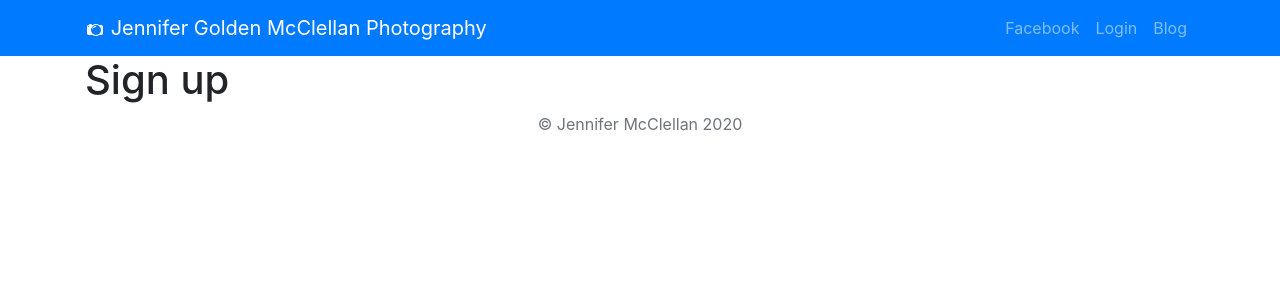
After one commit to DJMcClellan1966/photowebpage, a Django app: page /accounts/signup in a window 1280 px wide. The commit adds this page. Shown: the top 300 px of the page. Run offline with Django 3.2, Linux system fonts and the light colour scheme; some libraries are stand-ins or nearby versions.

Commit message:
added login, signup and logout to accounts page

```diff
--- /dev/null
+++ b/accounts/templates/accounts/login.html
@@ -0,0 +1,5 @@
+{% extends 'base.html' %}
+
+{% block content %}
+Login
+{% endblock %}
--- /dev/null
+++ b/accounts/templates/accounts/signup.html
@@ -0,0 +1,11 @@
+{% extends 'base.html' %}
+
+{% block content %}
+
+<h1>Sign up</h1>
+
+<form class="" action="index.html" method="post">
+
+</form>
+
+{% endblock %}
--- /dev/null
+++ b/accounts/urls.py
@@ -0,0 +1,9 @@
+
+from django.urls import path, include
+from .import views
+
+
+urlpatterns = [
+    path('signup', views.signup, name = 'signup'),
+    path('login', views.login, name = 'login'),
+]
--- a/accounts/views.py
+++ b/accounts/views.py
@@ -1,3 +1,10 @@
 from django.shortcuts import render
 
-# Create your views here.
+def signup(request):
+    return render(request, 'accounts/signup.html')
+
+def login(request):
+    return render(request, 'accounts/login.html')
+
+def logout(request):
+    return render(request, 'photos/home.html')
--- a/webpage/templates/base.html
+++ b/webpage/templates/base.html
@@ -46,7 +46,7 @@
   </head>
   <body>
     <header>
-      <nav class="navbar navbar-expand-lg navbar-dark bg-dark">
+      <nav class="navbar navbar-expand-lg navbar-dark bg-primary" >
         <div class="container">
         <a class="navbar-brand" href="{% url 'home'%}">
           <svg class="bi bi-camera" width="1em" height="1em" viewBox="0 0 20 20" fill="currentColor" xmlns="http://www.w3.org/2000/svg">
--- a/webpage/urls.py
+++ b/webpage/urls.py
@@ -14,10 +14,14 @@ Including another URLconf
     2. Add a URL to urlpatterns:  path('blog/', include('blog.urls'))
 """
 from django.contrib import admin
-from django.urls import path
+from django.urls import path, include
 from photos import views
+
 
 urlpatterns = [
     path('admin/', admin.site.urls),
     path('', views.home, name = 'home'),
+    path('accounts/', include('accounts.urls')),
+
+
 ]
```
